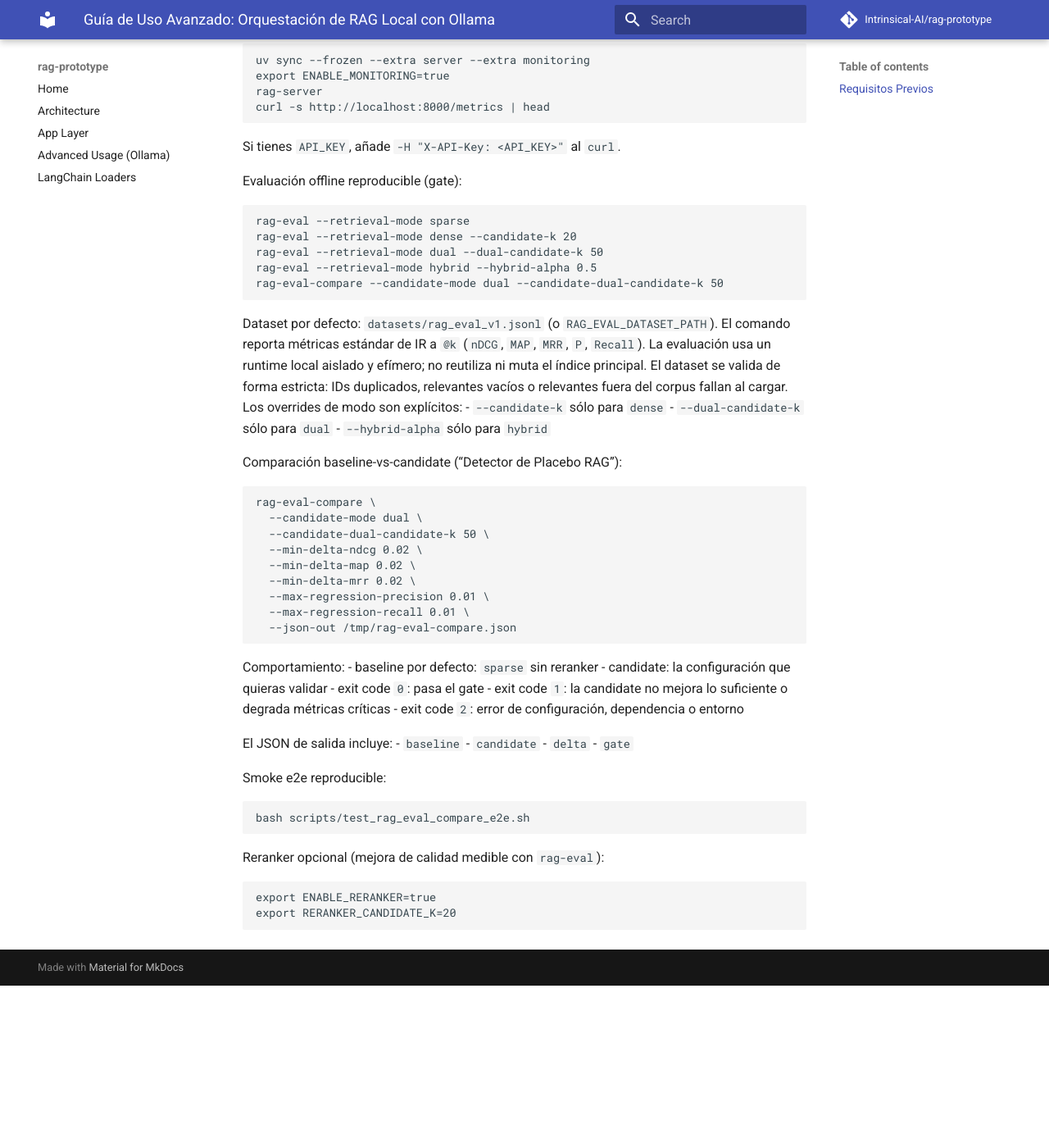
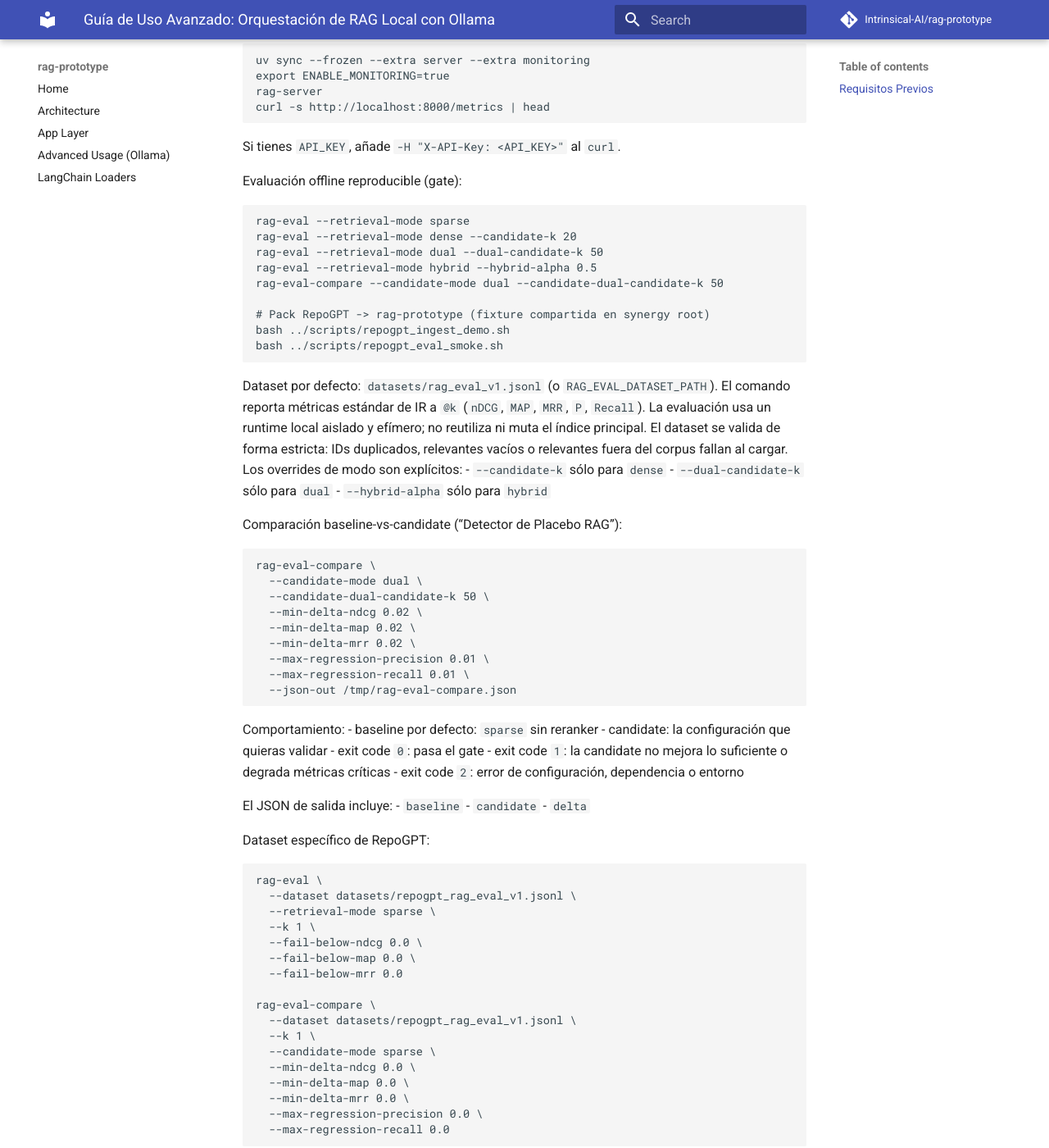
Before and after one commit to Intrinsical-AI/rag-prototype, an MkDocs documentation site: the page built from docs/USAGE.md, in a window 1280 px wide and 1400 px high, scrolled down 7944 px. Shown: the whole window at 82% size. Built offline with MkDocs 1.6.1 and Material for MkDocs 9.7.7, drawn with Linux system fonts in a browser that asks for light colours; comment, search, counter and statistics services are not loaded; before the commit the page ends 9146 px from its top, so only the background shows below that; some of the changed text lies outside the part shown.

Commit message:
docs(eval): document RepoGPT integration pack usage
- document the shared RepoGPT fixture and cross-repo demo scripts
- explain how to run rag-eval on repogpt_rag_eval_v1
- document the simple rag-eval-compare smoke path

````diff
--- a/docs/USAGE.md
+++ b/docs/USAGE.md
@@ -372,6 +372,10 @@ rag-eval --retrieval-mode dense --candidate-k 20
 rag-eval --retrieval-mode dual --dual-candidate-k 50
 rag-eval --retrieval-mode hybrid --hybrid-alpha 0.5
 rag-eval-compare --candidate-mode dual --candidate-dual-candidate-k 50
+
+# Pack RepoGPT -> rag-prototype (fixture compartida en synergy root)
+bash ../scripts/repogpt_ingest_demo.sh
+bash ../scripts/repogpt_eval_smoke.sh
 ```
 
 Dataset por defecto: `datasets/rag_eval_v1.jsonl` (o `RAG_EVAL_DATASET_PATH`).
@@ -408,6 +412,34 @@ El JSON de salida incluye:
 - `baseline`
 - `candidate`
 - `delta`
+
+Dataset específico de RepoGPT:
+
+```bash
+rag-eval \
+  --dataset datasets/repogpt_rag_eval_v1.jsonl \
+  --retrieval-mode sparse \
+  --k 1 \
+  --fail-below-ndcg 0.0 \
+  --fail-below-map 0.0 \
+  --fail-below-mrr 0.0
+
+rag-eval-compare \
+  --dataset datasets/repogpt_rag_eval_v1.jsonl \
+  --k 1 \
+  --candidate-mode sparse \
+  --min-delta-ndcg 0.0 \
+  --min-delta-map 0.0 \
+  --min-delta-mrr 0.0 \
+  --max-regression-precision 0.0 \
+  --max-regression-recall 0.0
+```
+
+Notas:
+
+* La fixture repo compartida vive en `../fixtures/repogpt_eval_repo/`.
+* El wiring cross-repo oficial vive en `../scripts/repogpt_ingest_demo.sh`.
+* El dataset `datasets/repogpt_rag_eval_v1.jsonl` pertenece a `rag-prototype`, no a `RepoGPT`, porque define la barra de calidad del consumidor.
 - `gate`
 
 Smoke e2e reproducible:
````
Also changed, not shown: README.md (+11 -0 lines).
